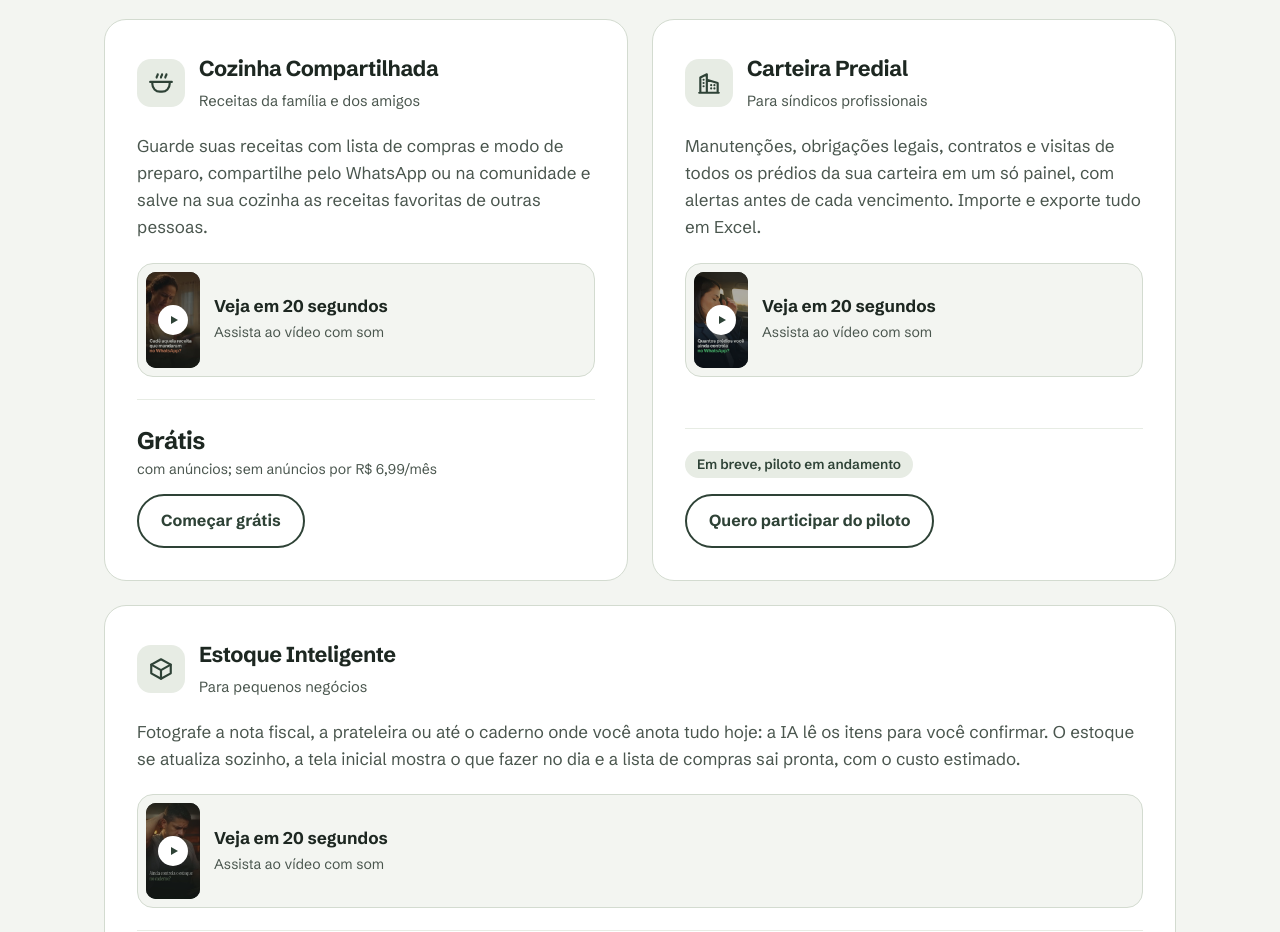
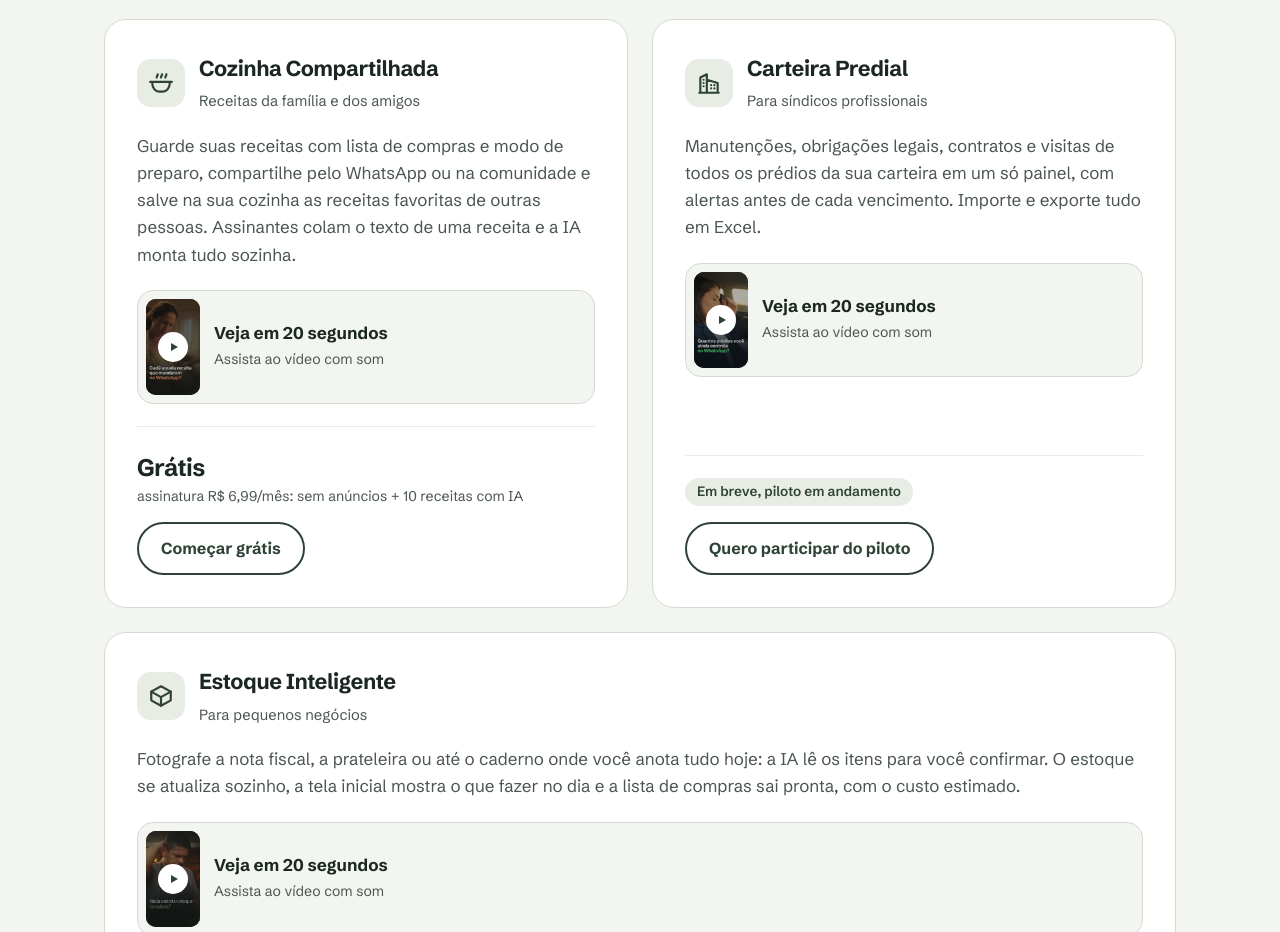
Before and after one commit to mauromfreitas/mfagentes-site, a plain HTML site: page index.html in a window 1280 px wide. Shown: the part 3420-4352 px from the top of the page. Drawn offline with Linux system fonts and the light colour scheme.

Commit message:
Cozinha Compartilhada: assinatura inclui 10 receitas com IA por mês
Co-Authored-By: Claude Opus 5.5 <noreply@anthropic.com>
Claude-Session: https://claude.ai/code/session_015852r4YKoWbCZCjpxYejm3

```diff
--- a/index.html
+++ b/index.html
@@ -379,13 +379,13 @@
             <span class="app-icon" aria-hidden="true"><svg viewBox="0 0 24 24"><path d="M4 11h16v2a7 7 0 0 1-7 7h-2a7 7 0 0 1-7-7zM2 11h2M20 11h2M9 4c0 1.5-1 1.5-1 3M13 4c0 1.5-1 1.5-1 3M17 4c0 1.5-1 1.5-1 3"/></svg></span>
             <div><h3>Cozinha Compartilhada</h3><span class="app-for">Receitas da família e dos amigos</span></div>
           </div>
-          <p>Guarde suas receitas com lista de compras e modo de preparo, compartilhe pelo WhatsApp ou na comunidade e salve na sua cozinha as receitas favoritas de outras pessoas.</p>
+          <p>Guarde suas receitas com lista de compras e modo de preparo, compartilhe pelo WhatsApp ou na comunidade e salve na sua cozinha as receitas favoritas de outras pessoas. Assinantes colam o texto de uma receita e a IA monta tudo sozinha.</p>
           <button type="button" class="app-video" data-video="cozinhacompartilhada" data-title="Cozinha Compartilhada" data-cta="Começar grátis" data-cta-href="https://cozinhacompartilhada.mfagentes.com.br">
             <span class="app-video-thumb"><img src="/videos/cozinhacompartilhada.jpg" alt="" width="54" height="96" loading="lazy"><span class="app-video-play" aria-hidden="true"><svg viewBox="0 0 24 24"><path d="M6 4v16l14-8z"/></svg></span></span>
             <span><strong>Veja em 20 segundos</strong><small>Assista ao vídeo com som</small></span>
           </button>
           <div class="app-price">
-            <div class="price"><strong>Grátis</strong><small>com anúncios; sem anúncios por R$ 6,99/mês</small></div>
+            <div class="price"><strong>Grátis</strong><small>assinatura R$ 6,99/mês: sem anúncios + 10 receitas com IA</small></div>
             <a class="btn btn-ghost" href="https://cozinhacompartilhada.mfagentes.com.br" target="_blank" rel="noopener">Começar grátis</a>
           </div>
         </article>
```
